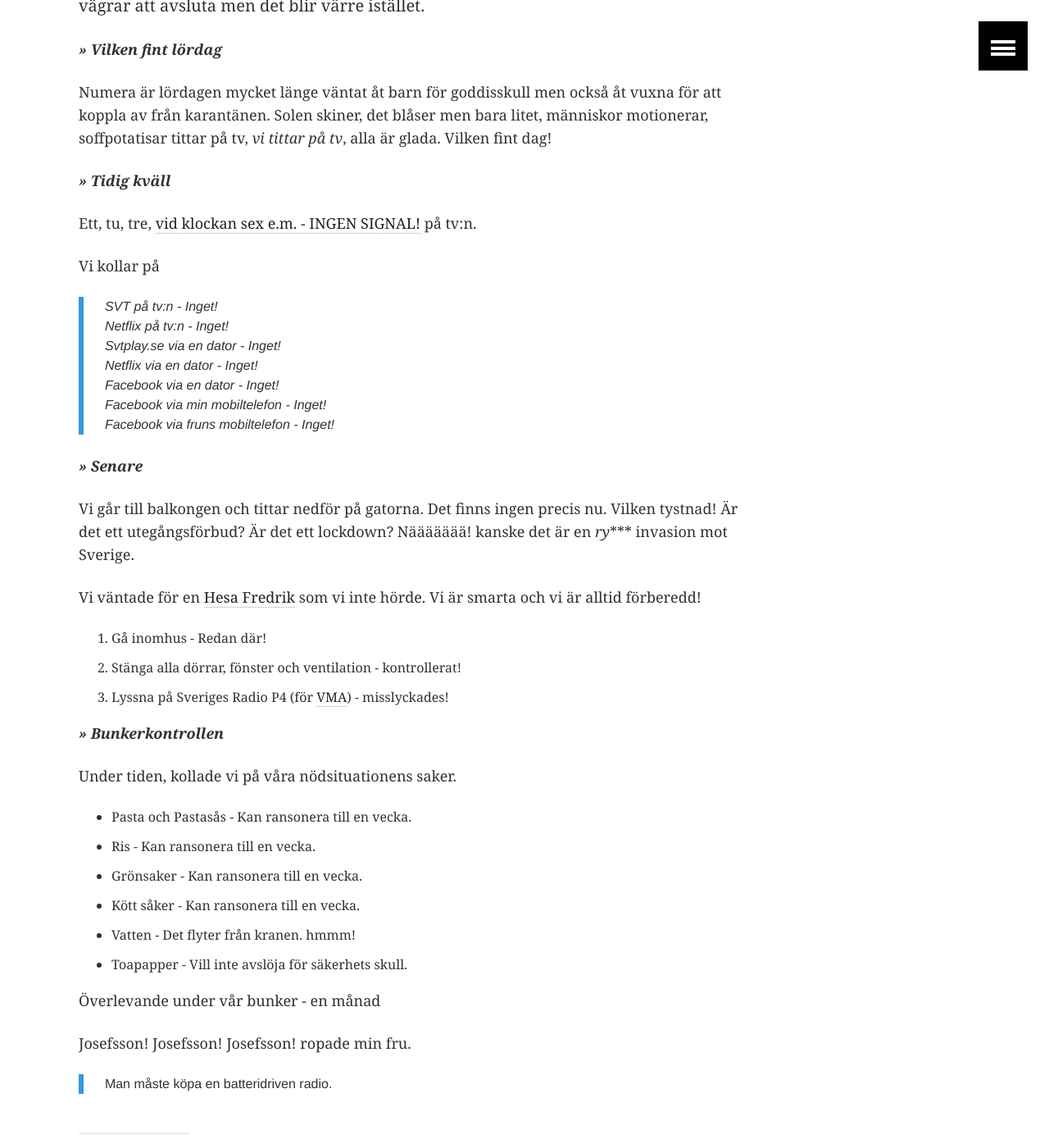
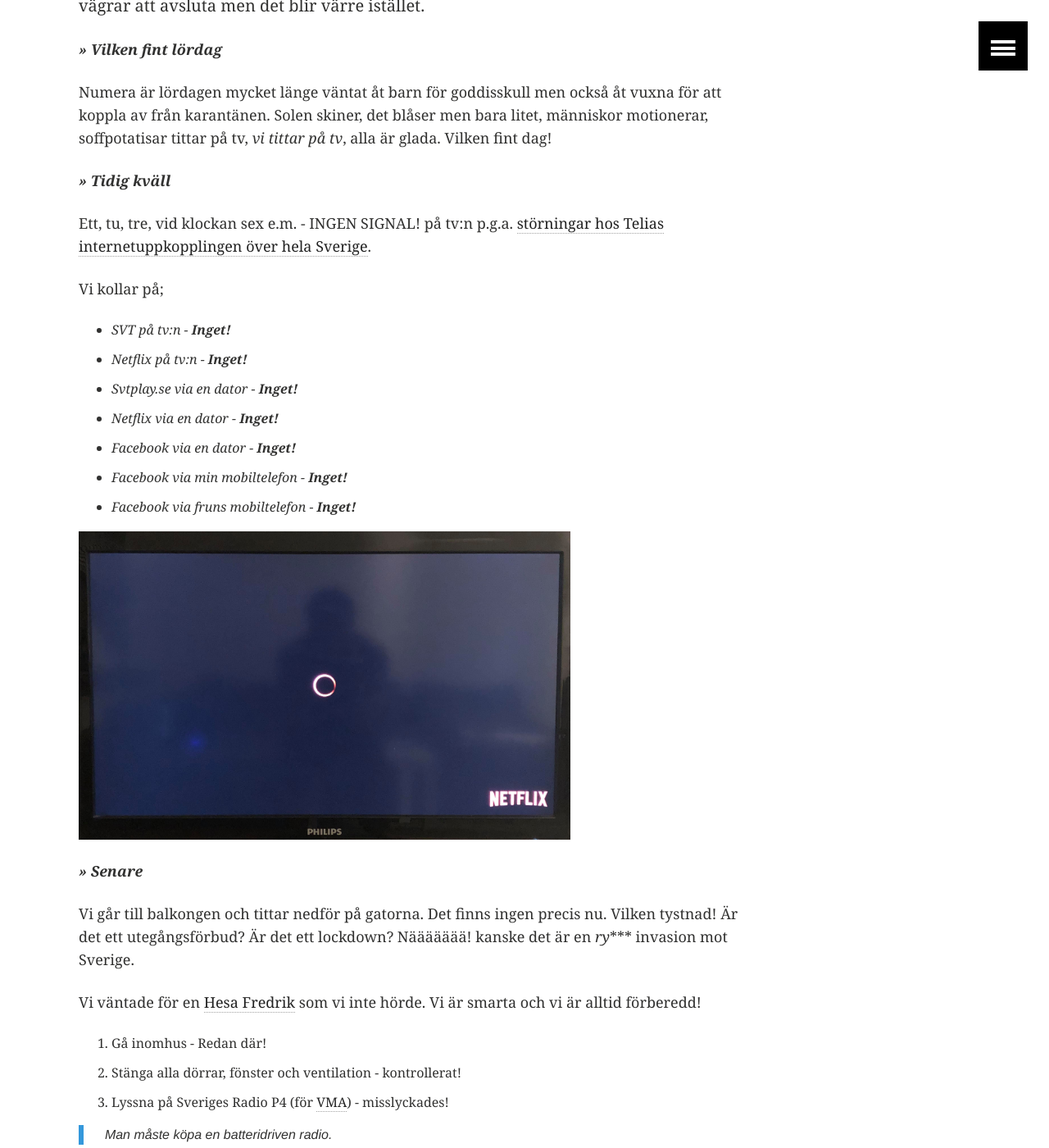
Before and after one commit to MukamaTwo/MukamaTwo.github.io, a Jekyll site: the page built from _posts/2020-04-04-9.md, in a window 1280 px wide and 1400 px high, scrolled down 1182 px. Shown: the whole window at 82% size. Built offline with Jekyll 4.4.1, drawn with Linux system fonts in a browser that asks for light colours; comment, search, counter and statistics services are not loaded; some of the changed text lies outside the part shown.

Commit message:
Updates to post 9

```diff
--- a/_posts/2020-04-04-9.md
+++ b/_posts/2020-04-04-9.md
@@ -19,16 +19,18 @@
 
 ***>> Tidig kväll***
 
-Ett, tu, tre, [vid klockan sex e.m. - INGEN SIGNAL!](https://www.aftonbladet.se/nyheter/a/AdwE9n/stora-tekniska-problem-hos-telia-over-hela-landet){:target="_blank"} på tv:n.
+Ett, tu, tre, vid klockan sex e.m. - INGEN SIGNAL! på tv:n p.g.a. [störningar hos Telias internetuppkopplingen över hela Sverige](https://www.aftonbladet.se/nyheter/a/AdwE9n/stora-tekniska-problem-hos-telia-over-hela-landet){:target="_blank"}.
 
-Vi kollar på
-> <i>SVT på tv:n - Inget! <br>
-> Netflix på tv:n - Inget! <br>
-> Svtplay.se via en dator - Inget! <br>
-> Netflix via en dator - Inget! <br>
-> Facebook via en dator - Inget! <br>
-> Facebook via min mobiltelefon - Inget! <br>
-> Facebook via fruns mobiltelefon - Inget! <br></i>
+Vi kollar på;
+- *SVT på tv:n - **Inget!***
+- *Netflix på tv:n - **Inget!***
+- *Svtplay.se via en dator - **Inget!***
+- *Netflix via en dator - **Inget!***
+- *Facebook via en dator - **Inget!***
+- *Facebook via min mobiltelefon - **Inget!***
+- *Facebook via fruns mobiltelefon - **Inget!***
+
+<img src="../images/9/netflix.jpg" alt="netflix" style="width:600px" />
 
 ***>> Senare***
 
@@ -42,19 +44,34 @@
 1. Stänga alla dörrar, fönster och ventilation - kontrollerat!
 1. Lyssna på Sveriges Radio P4 (för [VMA](https://www.krisinformation.se/detta-gor-samhallet/vma-sa-varnas-allmanheten){:target="_blank"}) - misslyckades!
 
+> *Man måste köpa en batteridriven radio.*
+
 ***>> Bunkerkontrollen***
 
-Under tiden, kollade vi på våra nödsituationens saker.
+Under tiden, kollade vi på våra nödsituationens saker - i vår 55 kvm lägenhet *(bunker ett)*;
 
 - Pasta och Pastasås - Kan ransonera till en vecka.
 - Ris - Kan ransonera till en vecka.
 - Grönsaker - Kan ransonera till en vecka.
 - Kött såker - Kan ransonera till en vecka.
-- Vatten - Det flyter från kranen. hmmm!
-- Toapapper - Vill inte avslöja för säkerhets skull.
+- Vatten - Det flyter från kranen. Hmmm!
+- Toapapper - ~~Ett rum.~~
 
-Överlevande under vår bunker - en månad
+Överlevande under vår bunker ett - ~~en månad~~, två veckor per person!
 
-Josefsson! Josefsson! Josefsson! ropade min fru.
+Medan frun kontrollerade allt i bunker ett, tänkte jag att gå nedåt till förrådet - bunker två.
 
-> Man måste köpa en batteridriven radio.
+&nbsp;&nbsp;&nbsp;&nbsp;&nbsp;&nbsp;&nbsp;&nbsp;<img src="../images/9/nedanfor.jpg" alt="nedanfor" style="width:500px" />
+
+&nbsp;&nbsp;&nbsp;&nbsp;&nbsp;&nbsp;&nbsp;&nbsp;*Någonstans ner till bunkeren.*<br>
+
+***>> Verkligheten***
+
+Josefsson! Josefsson! ropade min fru.
+
+Ju mer jag gick ner desto svagare blev hennes röst.
+
+> *Fru*: Josefsson!<br>
+> *Jag*: Hmmm! Jaaa!<br>
+> *Fru*: Allt bra? Du skrek på svenska i din sömn. <br>
+> *Jag*: Vad!<br>
```
